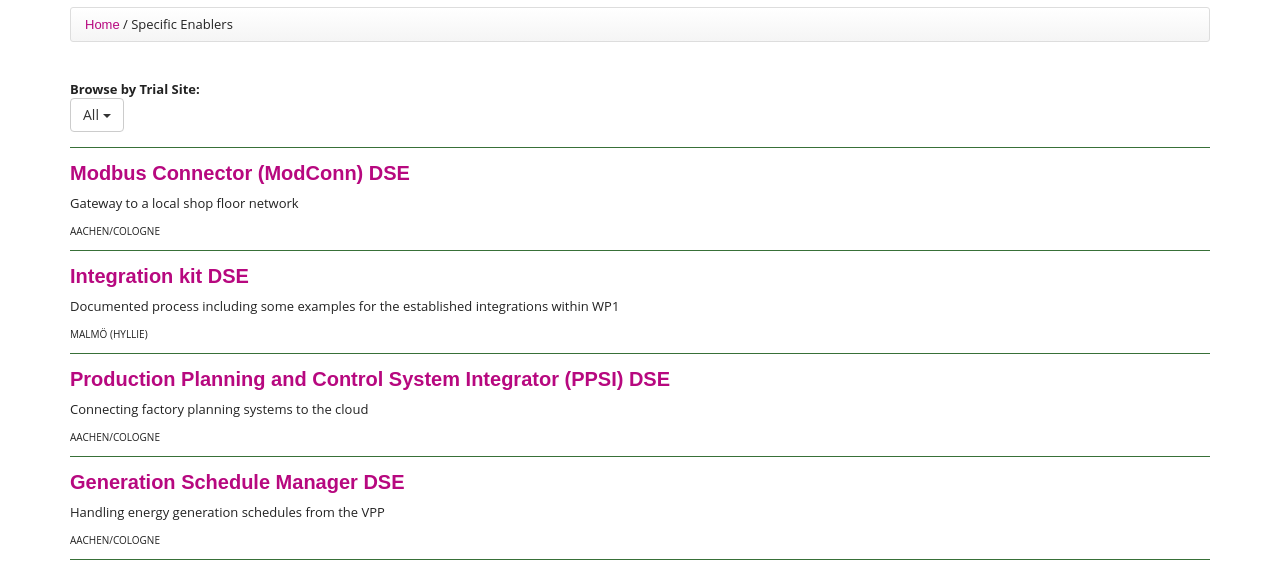
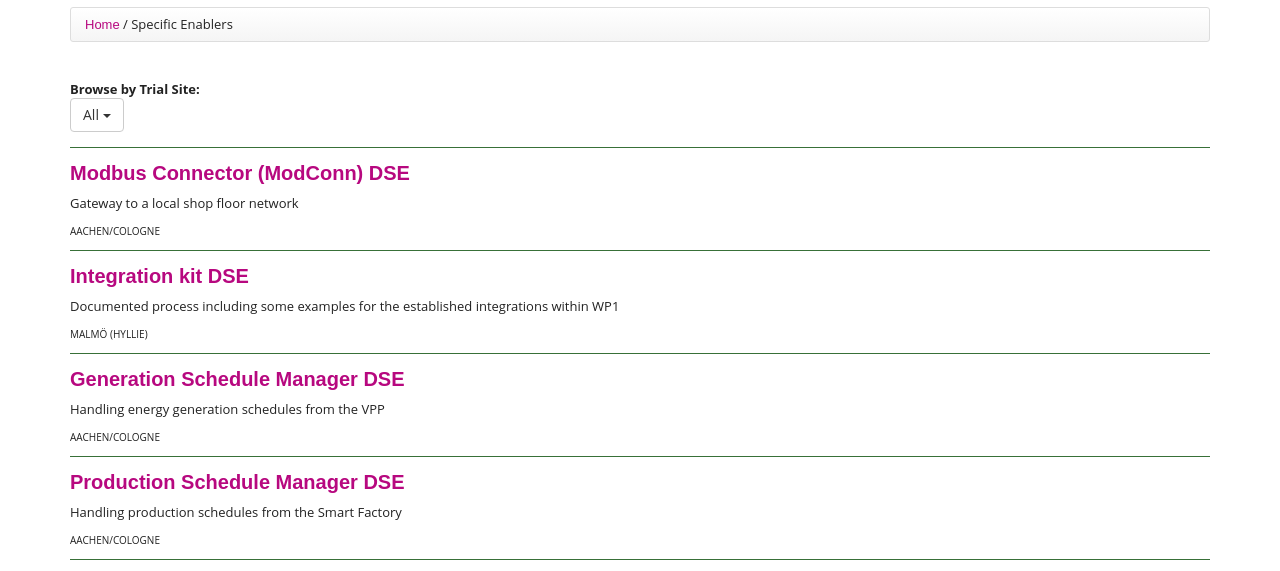
Before and after one commit to FINESCE/finesce.github.io, a plain HTML site: page FINESCE_DSEs.html in a window 1280 px wide. Shown: the part 150-721 px from the top of the page. Drawn offline with nearby package versions, Linux system fonts and the light colour scheme.

Commit message:
SEs not must have the code, or they go in the other section

```diff
--- a/FINESCE_DSEs.html
+++ b/FINESCE_DSEs.html
@@ -70,7 +70,7 @@ cc.initialise({
 	          <ul class="nav navbar-nav">
 	              <li class="active">Home</li>
 	              <li><a href="FINESCE_GEs.html">Generic Enablers</a></li>
-	              <li><a href="FINESCE_DSEs.html">Specific Enablers</a></li>
+	              <li><a href="FINESCE_DSEs.html?option=1">Specific Enablers</a></li>
 	              <li><a href="api_table.html">API</a></li>
 	          </ul>
 	        </div><!--/.navbar-collapse -->
--- a/js/json/DSEs.json
+++ b/js/json/DSEs.json
@@ -7,6 +7,7 @@
             "description": "ContractInformation2Orion is a REST service (developed in Java) which allows clients (e.g. Retailers) to register data about cost of energy produced from the DERs, costs of transmission system and power plants, energy costs in an instance of ORION Context Broker GE.",
             "site": "Terni (DSE instance deployed on FI-Lab)",
             "wp": "4",
+            "has_code": true,
             "id": "Contract_Information_(ContractInformation2Orion_**)_",
             "name": "Contract Information (ContractInformation2Orion **) "
         },
@@ -16,6 +17,7 @@
             "description": "Social2Orion is a REST service (developed in Java) which allows clients (e.g. Social Events Information Providers) to register data about social events (affecting consumption/production in a specific area such as a concert or a football match) in an instance of ORION Context Broker GE",
             "site": "Terni (DSE instance deployed on FI-Lab)",
             "wp": "4",
+            "has_code": true,
             "id": "Social_Events_Interface_(Social2Orion_**)_",
             "name": "Social Events Interface (Social2Orion **) "
         },
@@ -24,6 +26,7 @@
             "wiki_link": "/redmine/projects/finesce-domain-specific-enablers/wiki/Weather_Condition_Interface_(WeaFor2Orion_**)_",
             "description": "WeaFor2Orion consists of: a REST service (developed in Java) which allow clients (e.g. Weather Condition Information Providers) to register data about weather conditions and predictions in a specific area onto an instance of ORION Context Broker GE + a Java client which retrieves weather conditions and predictions from an external service (forecast.io in our implementation) and then \u201cpasses\u201d the data to the above mentioned REST service.",
             "site": "Terni (DSE instance deployed on FI-Lab)",
+            "has_code": true,
             "wp": "4",
             "id": "Weather_Condition_Interface_(WeaFor2Orion_**)_",
             "name": "Weather Condition Interface (WeaFor2Orion **) "
@@ -34,6 +37,7 @@
             "description": "Metering2Orion consists of: a REST service (developed in Java) which allow clients (e.g. DSOs) to register data about metering and load profile in a specific area into an instance of ORION Context Broker GE + a Java client which accepts data about metering and load profile coming from the smart meters (via either an IoT gateway or an existing legacy system) and then \u201cpasses\u201d the data to the above mentioned REST service.",
             "site": "Terni (DSE instance deployed on FI-Lab)",
             "wp": "4",
+            "has_code": true,
             "id": "Metering_(Metering2Orion_**)_",
             "name": "Metering (Metering2Orion **) "
         },
@@ -43,6 +47,7 @@
             "description": "This component will be responsible to calculate a new contract for a specific customer based on an incentive plan (issued by a Retailer and approved by a Market Regulator Authority).",
             "site": "Terni (DSE instance deployed on FI-Lab)",
             "wp": "4",
+            "has_code": true,
             "id": "Contract_Tailor_Processor_(ContractManager_**)_",
             "name": "Contract Tailor Processor (ContractManager **) "
         },
@@ -52,6 +57,7 @@
             "description": "This component will retrieve DLMS/COSEM data from meters installed at the trial site (metering and load profile) and then feeds an instance of IDAS (Backend) Device Management GE with the data (which, on its turn, forwards data to an instance of ORION Context Broker GE",
             "site": "Terni (DSE instance deployed on hardware located at ASM's premise)",
             "wp": "4",
+            "has_code": true,
             "id": "Protocol_Adapter_AMM_(Sensor2AMI_**)_",
             "name": "Protocol Adapter AMM (Sensor2AMI **) "
         },
@@ -61,6 +67,7 @@
             "description": "Detects issues related to power losses and voltage drops (in the lines of a smart LV grid) and then sends it to an instance of ORION Context Broker GE",
             "site": "Terni (DSE instance deployed on FI-Lab)",
             "wp": "4",
+            "has_code": true,
             "id": "Issue_Detector_Processor_(Cosmos2SCILAB___INP-SCILAB___SCILAB2Orion_**)_",
             "name": "Issue Detector Processor (Cosmos2SCILAB + INP-SCILAB + SCILAB2Orion **) "
         },
@@ -70,6 +77,7 @@
             "description": "Local storage of shop floor events",
             "site": "Aachen/Cologne",
             "wp": "3",
+            "has_code": true,
             "id": "OBDC_Event_Sink_(EvSi)_DSE",
             "name": "OBDC Event Sink (EvSi) DSE"
         },
@@ -79,6 +87,7 @@
             "description": "Configuration of a set of parameters for alert management",
             "site": "Madrid",
             "wp": "2",
+            "has_code": true,
             "id": "Scene_Manager_DSE",
             "name": "Scene Manager DSE"
         },
@@ -88,6 +97,7 @@
             "description": "Pre-processing of large data sets for removing invalid values",
             "site": "Madrid",
             "wp": "2",
+            "has_code": true,
             "id": "Temporal_Consistency_DSE",
             "name": "Temporal Consistency DSE"
         },
@@ -97,6 +107,7 @@
             "description": " It provides a single point-of-entrance to the FINESCE trial infrastructures, exposing the FINESCE API specification. It serves FINESCE-API compatible incoming requests from interested parties, abstracting the heterogeneity of the underlying FINESCE supporting services. ",
             "site": "All trial sites",
             "wp": "6",
+            "has_code": true,
             "id": "FINESCE_API_Mediator_(FAM)_DSE",
             "name": "FINESCE API Mediator (FAM) DSE"
         },
@@ -106,6 +117,7 @@
             "description": "Gateway to a local shop floor network",
             "site": "Aachen/Cologne",
             "wp": "3",
+            "has_code": true,
             "id": "Modbus_Connector_(ModConn)_DSE",
             "name": "Modbus Connector (ModConn) DSE"
         },
@@ -115,6 +127,7 @@
             "description": "Documented process including some examples for the established integrations within WP1",
             "site": "Malm\u00f6 (Hyllie)",
             "wp": "1",
+            "has_code": true,
             "id": "Integration_kit_DSE",
             "name": "Integration kit DSE"
         },
@@ -124,6 +137,7 @@
             "description": "Connecting factory planning systems to the cloud",
             "site": "Aachen/Cologne",
             "wp": "3",
+            "has_code": false,
             "id": "Production_Planning_and_Control_System_Integrator_(PPSI)_DSE",
             "name": "Production Planning and Control System Integrator (PPSI) DSE"
         },
@@ -133,6 +147,7 @@
             "description": "Handling energy generation schedules from the VPP",
             "site": "Aachen/Cologne",
             "wp": "3",
+            "has_code": true,
             "id": "Generation_Schedule_Manager_DSE",
             "name": "Generation Schedule Manager DSE"
         },
@@ -142,6 +157,7 @@
             "description": "Handling production schedules from the Smart Factory",
             "site": "Aachen/Cologne",
             "wp": "3",
+            "has_code": true,
             "id": "Production_Schedule_Manager_DSE",
             "name": "Production Schedule Manager DSE"
         },
@@ -151,6 +167,7 @@
             "description": "Optimisation of Electric Vehicle Charging",
             "site": "Ireland (Trial I: Electric Vehicle- Grid integration)",
             "wp": "5",
+            "has_code": true,
             "id": "Charging_Optimisation_System_(COS)_DSE",
             "name": "Charging Optimisation System (COS) DSE"
         }
--- a/js/load_list.js
+++ b/js/load_list.js
@@ -30,9 +30,21 @@
 	// This causse DSEs.json to be refreshed every hour
 	var cacheBuster = Math.floor(new Date().getTime() / (1000 * 60 * 60));
 	$.getJSON("js/json/DSEs.json?ts=" + cacheBuster, function(data){
-		data.dse = data.dse.filter(function(dse) {
-			return dse.option == option;
-		});
+
+		// filter for SE: option == 1 && has_code == true
+		// filter for other: option == 2 || has_code == false
+		function filterSEs(dse) {
+			if (option == '1' && option == dse.option && dse.has_code == true) {
+				return true;
+			} else if (option == '2' && (option == dse.option || !dse.has_code)) {
+				return true
+			} else {
+				console.error('This is not a valid option:', option)
+				return false;
+			}
+			return false;
+		}
+		data.dse = data.dse.filter(filterSEs);
 
 		data = data
 
```
Also changed, not shown: DSE.html (+1 -1 lines), FINESCE_GEs.html (+1 -1 lines), api_table.html (+1 -1 lines), index.html (+1 -1 lines).
